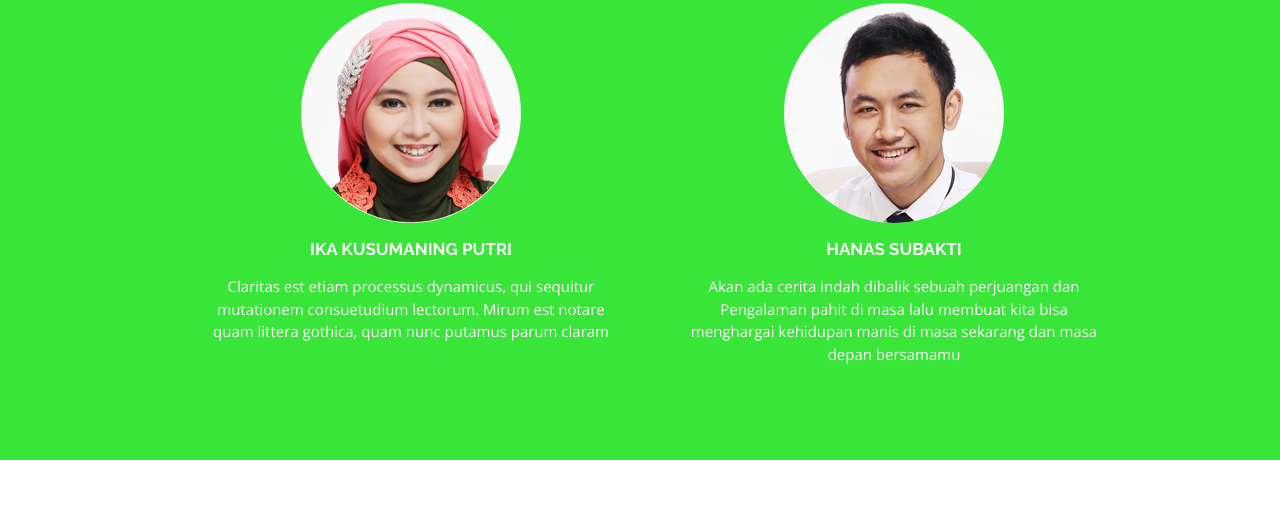
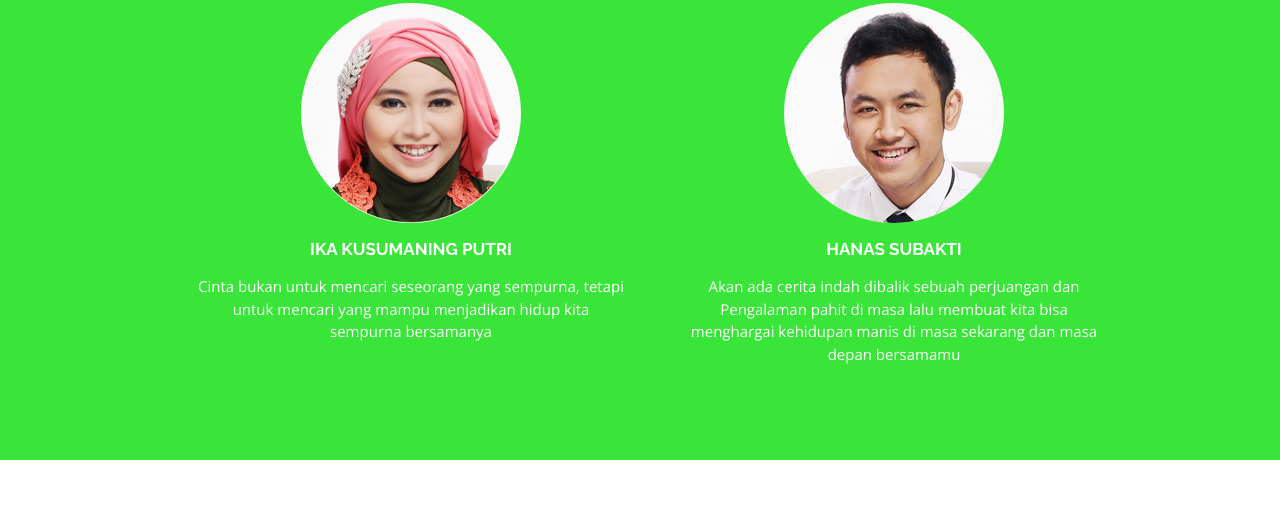
Before and after one commit to ikaputri/ikaputri.github.io, a plain HTML site: page index.html in a window 1280 px wide. Shown: the part 1121-1643 px from the top of the page. Drawn offline with nearby package versions, Linux system fonts and the light colour scheme; some packages are replaced by stand-ins of ours; a script that the page names is missing.

Commit message:
Update index.html

```diff
--- a/index.html
+++ b/index.html
@@ -76,7 +76,7 @@ Donate to remove backlink form the site
 				<div class="col-md-6 happy-couple-grid text-center">
 					<img src="images/s2.jpg" alt="" />
 					<h4>Ika Kusumaning Putri</h4>
-					<p>Claritas est etiam processus dynamicus, qui sequitur mutationem consuetudium lectorum. Mirum est notare quam littera gothica, quam nunc putamus parum claram</p>
+					<p>Cinta bukan untuk mencari seseorang yang sempurna, tetapi untuk mencari yang mampu menjadikan hidup kita sempurna bersamanya</p>
 				</div>
 				<div class="col-md-6 happy-couple-grid text-center">
 					<img src="images/s1.jpg" alt="" />
```
